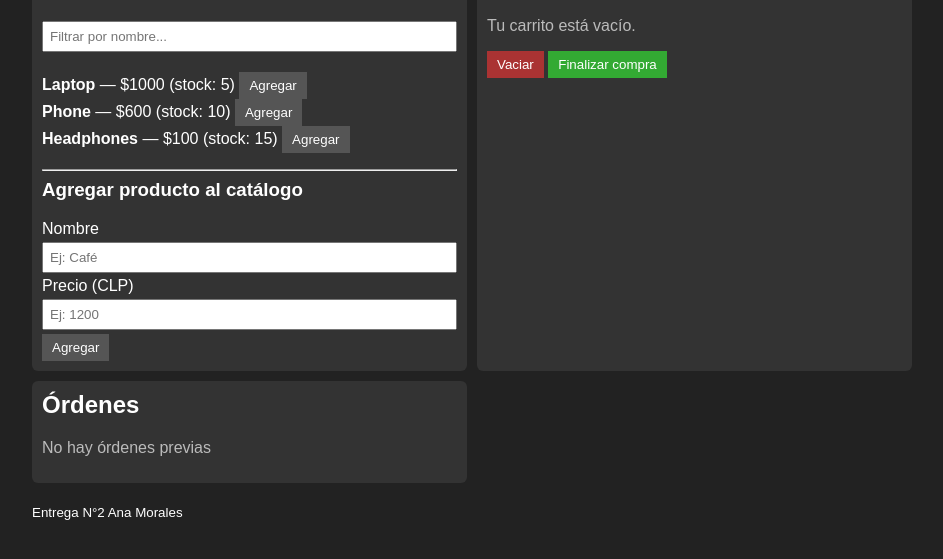
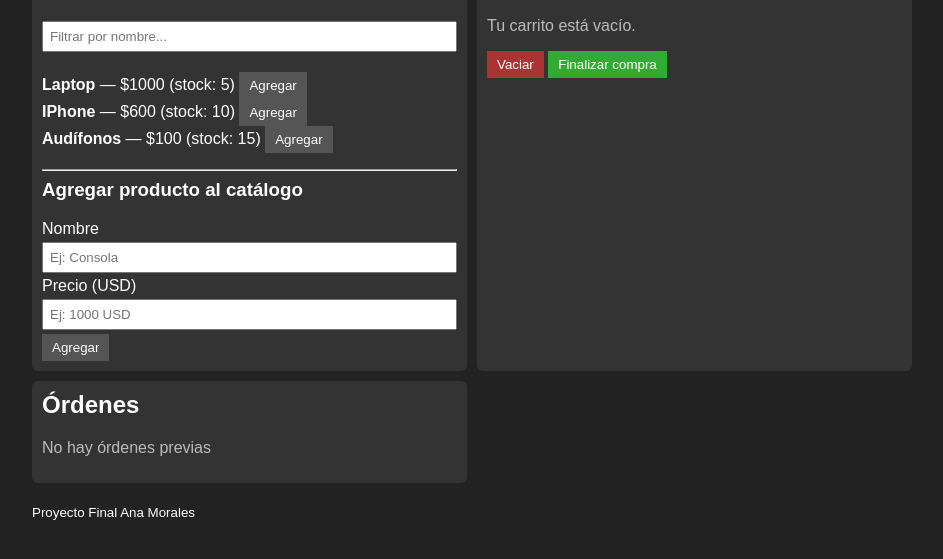
Before and after one commit to 4-ni/ProyectoFinalMorales, a plain HTML site: page index.html in a window 1280 px wide. Shown: the part 129-688 px from the top of the page, without its empty margins (168-1111 px from the left). Drawn offline with Linux system fonts and the light colour scheme; some packages are replaced by stand-ins of ours; a script that the page names is missing.

Commit message:
fix: nombre productos

```diff
--- a/index.html
+++ b/index.html
@@ -24,10 +24,10 @@
       <h3>Agregar producto al catálogo</h3>
       <form id="formProducto" class="form">
         <label>Nombre
-          <input id="nombreProducto" required maxlength="40" class="input" placeholder="Ej: Café">
+          <input id="nombreProducto" required maxlength="40" class="input" placeholder="Ej: Consola">
         </label>
-        <label>Precio (CLP)
-          <input id="precioProducto" type="number" min="1" step="1" required class="input" placeholder="Ej: 1200">
+        <label>Precio (USD)
+          <input id="precioProducto" type="number" min="1" step="1" required class="input" placeholder="Ej: 1000 USD">
         </label>
         <button class="btn">Agregar</button>
       </form>
@@ -73,7 +73,7 @@
   <div id="msg" class="msg" aria-live="polite"></div>
 
   <footer class="wrap">
-    <small>Entrega N°2 Ana Morales</small>
+    <small>Proyecto Final Ana Morales</small>
   </footer>
 
   <script src="js/app.js"></script>
--- a/js/app.js
+++ b/js/app.js
@@ -3,8 +3,8 @@
 // Product data persisted via localStorage
 let products = JSON.parse(localStorage.getItem("products")) || [
   { id: 1, name: "Laptop", price: 1000, stock: 5 },
-  { id: 2, name: "Phone", price: 600, stock: 10 },
-  { id: 3, name: "Headphones", price: 100, stock: 15 }
+  { id: 2, name: "IPhone", price: 600, stock: 10 },
+  { id: 3, name: "Audífonos", price: 100, stock: 15 }
 ];
 
 function saveProducts() {
```
